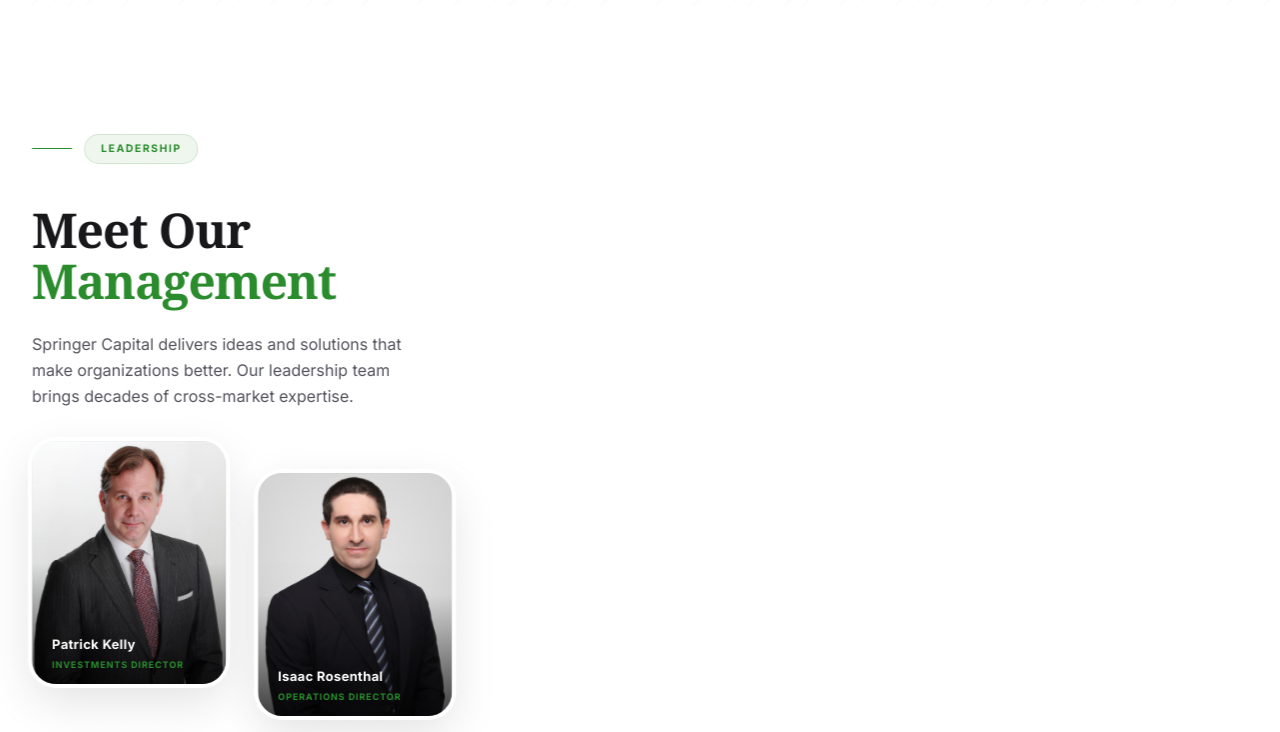
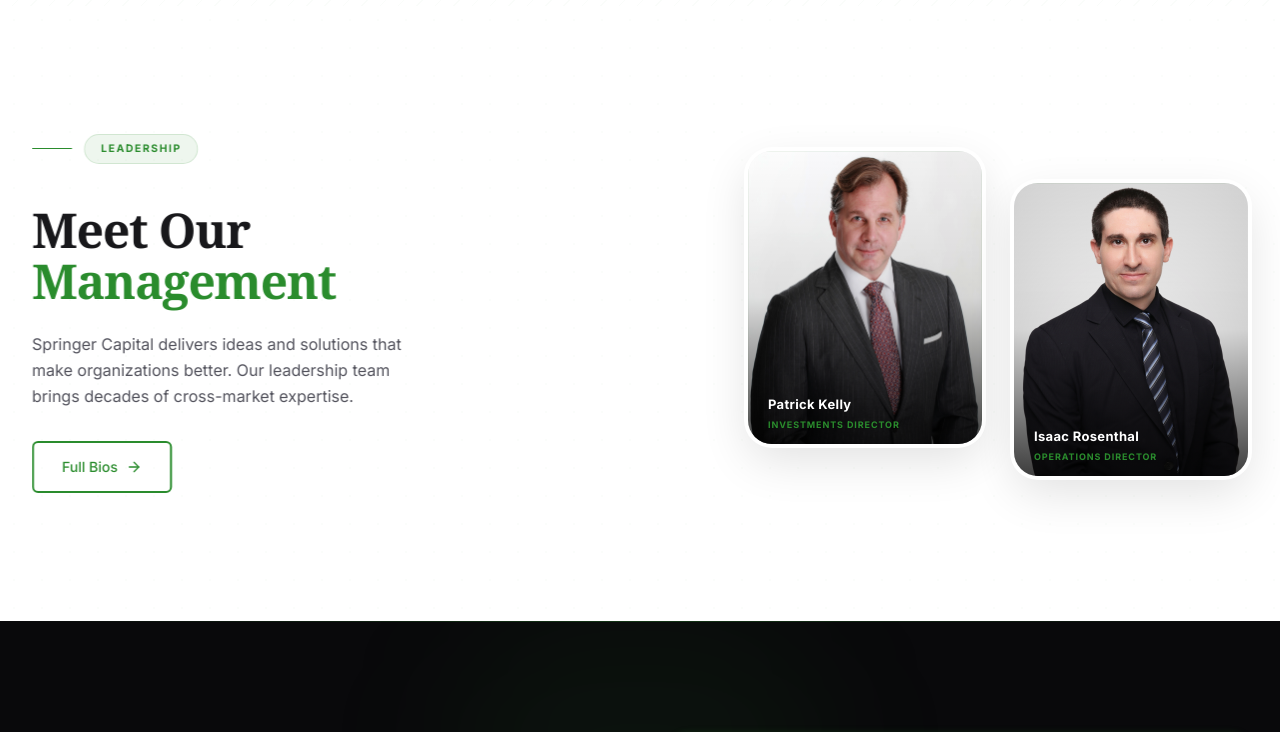
Before and after one commit to friendy21/Springer, a Next.js app: page / in a window 1280 px wide. Shown: the part 3780-4512 px from the top of the page. Built offline with nearby package versions, Linux system fonts and the light colour scheme.

Commit message:
UI tweak: Split Leadership section layout into left (text) and right (images) columns

```diff
--- a/app/page.tsx
+++ b/app/page.tsx
@@ -360,7 +360,7 @@
       <section className="py-32 bg-white relative overflow-hidden">
         <div className="absolute inset-0 dot-pattern opacity-[0.15] pointer-events-none" />
         <div className="relative max-w-7xl mx-auto px-4 sm:px-6 lg:px-8">
-          <div className="grid grid-cols-1 lg:grid-cols-2 gap-20 items-center">
+          <div className="grid grid-cols-1 lg:grid-cols-2 gap-16 lg:gap-20 items-center">
             <div className="reveal-left">
               <div className="flex items-center gap-3 mb-10">
                 <span className="w-10 h-px bg-brand-green" />
@@ -372,7 +372,14 @@
               <p className="text-zinc-600 text-base leading-relaxed mb-8 max-w-sm">
                 Springer Capital delivers ideas and solutions that make organizations better. Our leadership team brings decades of cross-market expertise.
               </p>
-              <div className="flex flex-col sm:flex-row gap-4 sm:gap-6 lg:gap-8 max-w-[420px] mb-8">
+              <Link href="/team" className="btn-outline group text-sm px-7 py-3.5 inline-flex self-start">
+                Full Bios
+                <ArrowRight className="w-4 h-4 ml-2 group-hover:translate-x-1 transition-transform" />
+              </Link>
+            </div>
+
+            <div className="reveal-right">
+              <div className="flex flex-col sm:flex-row gap-4 sm:gap-6 lg:gap-8 w-full max-w-[500px] ml-auto">
                 {[
                   { name: 'Patrick Kelly',   title: 'Investments Director', img: '/images/patrick2.png',  offset: '' },
                   { name: 'Isaac Rosenthal', title: 'Operations Director',  img: '/images/isaac2.png',    offset: 'sm:mt-8' },
@@ -391,10 +398,6 @@
                   </Link>
                 ))}
               </div>
-              <Link href="/team" className="btn-outline group text-sm px-7 py-3.5 inline-flex self-start">
-                Full Bios
-                <ArrowRight className="w-4 h-4 ml-2 group-hover:translate-x-1 transition-transform" />
-              </Link>
             </div>
           </div>
         </div>
```
